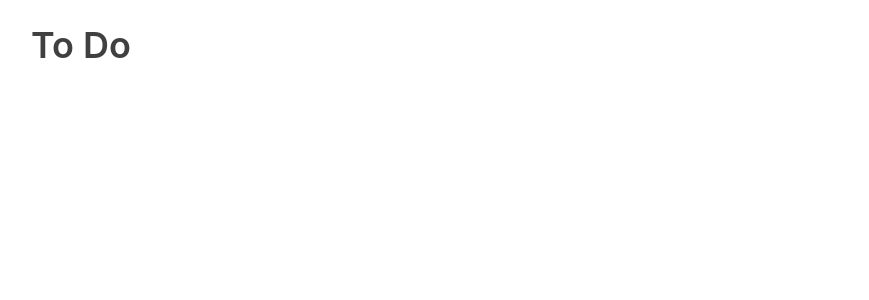
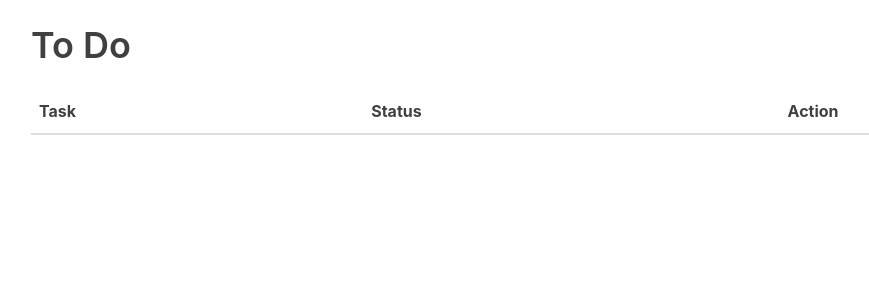
Before and after one commit to peterk6e/react-to-do-list, a React (Create React App) app in the folder to-do/: page / in a window 1280 px wide. Shown: the top 300 px of the page, without its empty margins (25-894 px from the left). Built offline with nearby package versions, Linux system fonts and the light colour scheme.

Commit message:
create table components

```diff
--- a/to-do/src/App.js
+++ b/to-do/src/App.js
@@ -1,9 +1,15 @@
-function App() {
-  return (
-    <div className="container">
-      <h1>To Do</h1>
-    </div>
-  );
+import { Component } from "react";
+import Table from "./Table";
+
+class App extends Component {
+  render() {
+    return (
+      <div className="container">
+        <h1>To Do</h1>
+        <Table />
+      </div>
+    );
+  }
 }
 
 export default App;
--- /dev/null
+++ b/to-do/src/Table.js
@@ -0,0 +1,40 @@
+import { Component } from "react";
+
+class Table extends Component {
+  render() {
+    return (
+      <table>
+        <TableHeader />
+        <tableBody />
+      </table>
+    );
+  }
+}
+
+const TableHeader = () => {
+  return (
+    <thead>
+      <tr>
+        <th>Task</th>
+        <th>Status</th>
+        <th>Action</th>
+      </tr>
+    </thead>
+  );
+};
+
+const TableBody = () => {
+  return (
+    <tbody>
+      <tr>
+        <td>task 1</td>
+        <td>not completed</td>
+        <td>
+          <button value="Delete" />
+        </td>
+      </tr>
+    </tbody>
+  );
+};
+
+export default Table;
```
